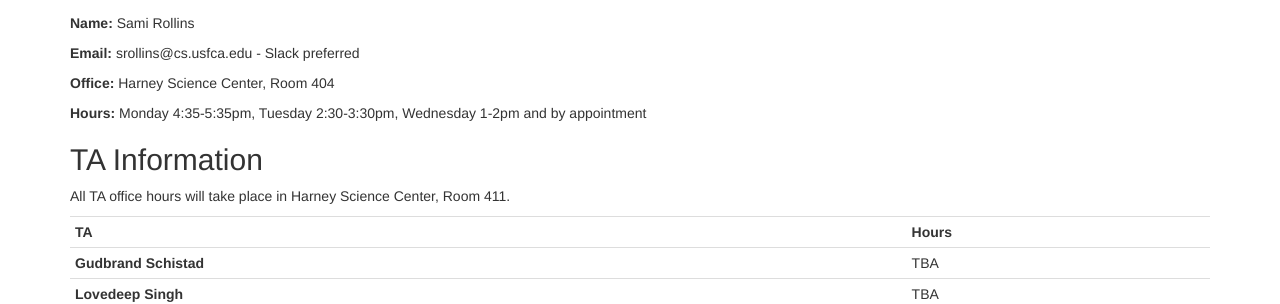
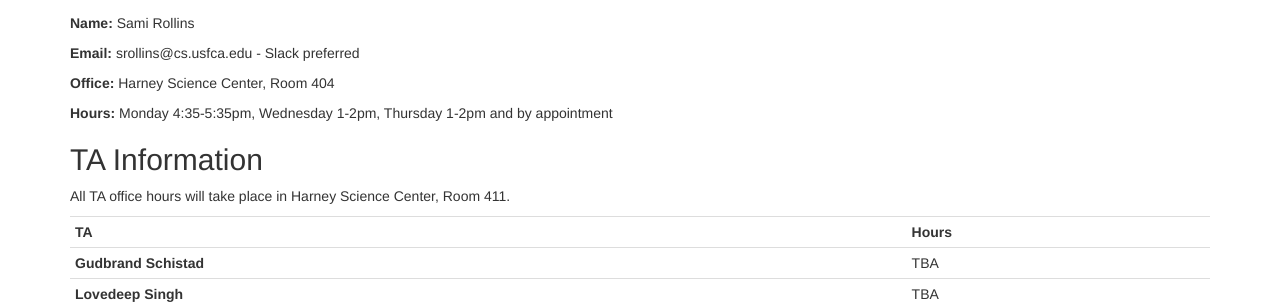
Before and after one commit to CS601-F18/cs601-f18.github.io, a Jekyll site: the page built from syllabus.html, in a window 1280 px wide and 900 px high. Shown: the part 352-656 px from the top of the window. Built offline with Jekyll 4.4.1, drawn with Linux system fonts in a browser that asks for light colours.

Commit message:
update syllabus

```diff
--- a/syllabus.html
+++ b/syllabus.html
@@ -18,7 +18,7 @@ title: Syllabus
  <p><strong>Name:</strong> Sami Rollins</p>
  <p><strong>Email:</strong> srollins@cs.usfca.edu - Slack preferred</p>
  <p><strong>Office:</strong> Harney Science Center, Room 404</p>
- <p><strong>Hours:</strong> Monday 4:35-5:35pm, Tuesday 2:30-3:30pm, Wednesday 1-2pm and by appointment</p>
+ <p><strong>Hours:</strong> Monday 4:35-5:35pm, Wednesday 1-2pm, Thursday 1-2pm and by appointment</p>
 
 <h2>TA Information</h2>
 
```
